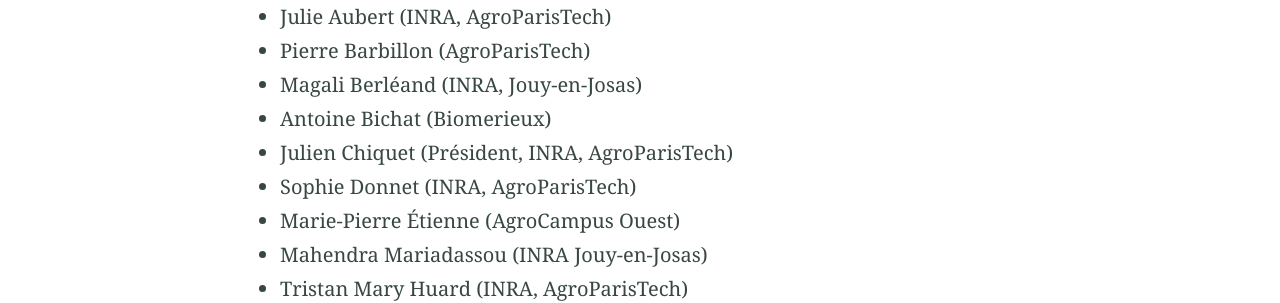
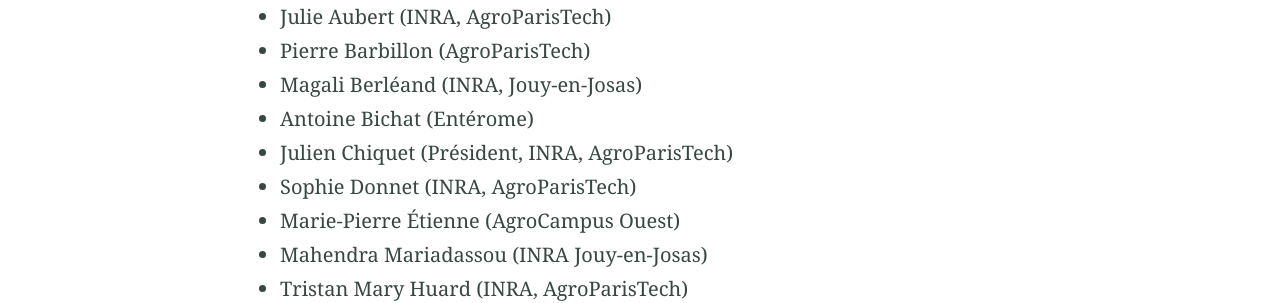
Before and after one commit to rencontres-r-2020/rencontres-r-2021.github.io, a Jekyll site: the page built from comites.md, in a window 1280 px wide. Shown: the part 646-949 px from the top of the page. Built offline with Jekyll 4.4.1, drawn with Linux system fonts in a browser that asks for light colours; our own code applies the rules of GitHub Pages for plain Markdown files.

Commit message:
affiliation antoine

```diff
--- a/comites.md
+++ b/comites.md
@@ -12,7 +12,7 @@
   - Julie Aubert (INRA, AgroParisTech)
   - Pierre Barbillon (AgroParisTech)
   - Magali Berléand (INRA, Jouy-en-Josas)
-  - Antoine Bichat (Biomerieux)
+  - Antoine Bichat (Entérome)
   - Julien Chiquet (Président, INRA, AgroParisTech)
   - Sophie Donnet (INRA, AgroParisTech)
   - Marie-Pierre Étienne (AgroCampus Ouest)
```
